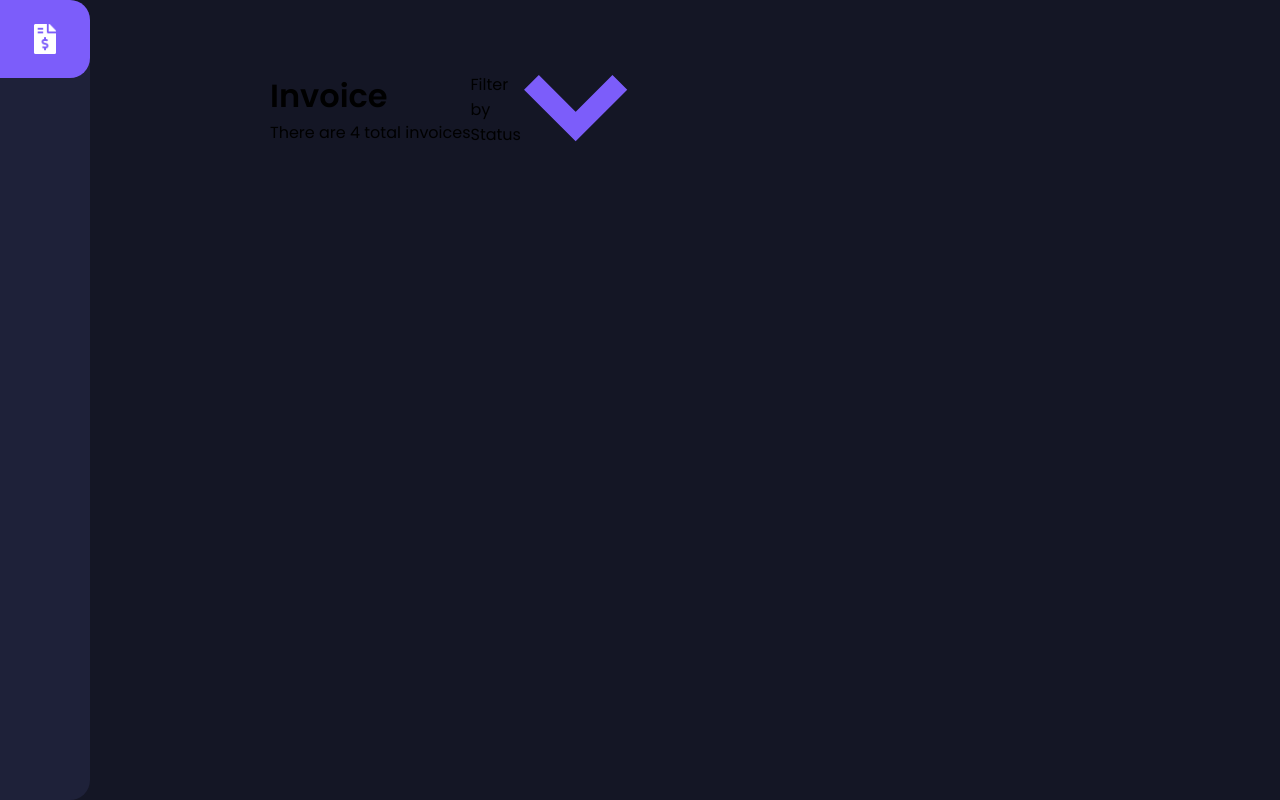
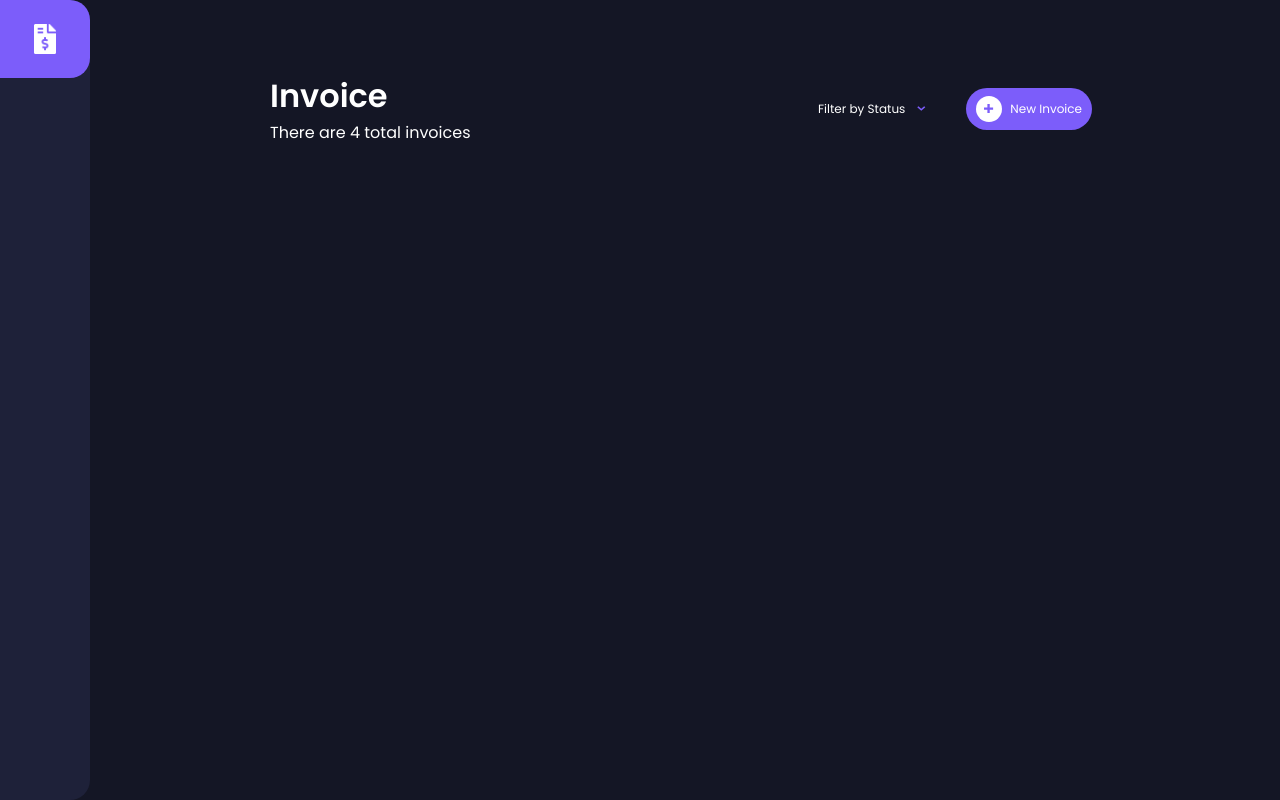
Before and after one commit to srimantapal205/invoiceapp, a Vue app: page / in a window 1280 px wide. Built offline with nearby package versions, Linux system fonts and the light colour scheme.

Commit message:
Header section and status menu done

```diff
--- a/src/views/HomeView.vue
+++ b/src/views/HomeView.vue
@@ -7,7 +7,7 @@
         <span>There are 4 total invoices</span>
       </div>
       <div class="right flex">
-        <div @click="toggleFilterMenu" class="filter flex" ref="filter">
+        <div @click="toggleFilterMenu" class="filter flex">
           <span>Filter by Status</span>
           <img src="@/assets/icon-arrow-down.svg" alt="">
           <ul v-show="filterMenu" class="filterMenu">
@@ -18,7 +18,12 @@
           </ul>
 
         </div>
-        <div @click="newInvoice" class="button flex"></div>
+        <div @click="newInvoice" class="button flex">
+          <div class="innerButton flex">
+            <img src="@/assets/icon-plus.svg" alt="">
+          </div>
+          <span>New Invoice</span>
+        </div>
       </div>
     </div>
   </div>
@@ -30,6 +35,91 @@
 export default {
   name: 'HomeView',
   components: {
-  }
+  },
+  data() {
+    return {
+      filterMenu:null
+    }
+  },
+  methods: {
+    newInvoice() {
+
+    },
+    toggleFilterMenu(){
+      this.filterMenu = !this.filterMenu
+    }
+
+  },
 }
 </script>
+<style lang="scss">
+  .home{
+    color: #ffffff;
+    .header{
+      margin-bottom: 65px;
+      .left,.right{
+        flex: 1;
+      }
+
+      .right{
+        justify-content: flex-end;
+        align-items: center;
+        .button, .filter{
+          align-items: center;
+          span{
+            font-size: 12px;
+          }
+        }
+        .filter{
+          position: relative;
+          margin-right: 40px;
+          cursor: pointer;
+          img{
+            margin-left: 12px;
+            width: 9px;
+            height: 5px;
+
+          }
+
+          .filterMenu{
+            width: 120px;
+            position: absolute;
+            top: 25px;
+            list-style: none;
+            background-color: #1e2139;
+            box-shadow: 0 4px 6px -1px rgba(0, 0, 0, 0.1),0 2px 4px -1px rgba(0, 0, 0, 0.6);
+            li{
+              cursor: pointer;
+              font-size: 12px;
+              padding: 10px 20px;
+              &:hover{
+                color: #1e2139;
+                background-color: #ffffff;
+              }
+            }
+          }
+
+        }
+        .button{
+          padding: 8px 10px;
+          background-color: #7c5dfa;
+          border-radius: 40px;
+          .innerButton{
+            margin-right: 8px;
+            border-radius: 50%;
+            padding: 8px;
+            align-items: center;
+            justify-content: center;
+            background-color: #ffffff;
+            img{
+              width: 10px;
+              height: 10px;
+            }
+          }
+        }
+      }
+    }
+  }
+
+
+</style>
```
